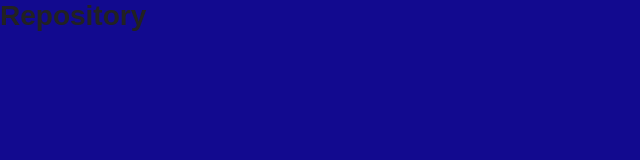
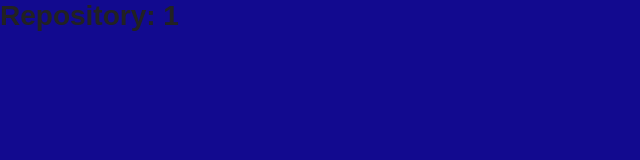
Before and after one commit to vilsonborges3/ReactJS, a React (Create React App) app: page /repository/1 in a window 1280 px wide. Shown: the top 160 px of the page, without its empty margins (0-640 px from the left). Built offline with nearby package versions, Linux system fonts and the light colour scheme.

Commit message:
going to repository page through routes

```diff
--- a/src/pages/Main/index.js
+++ b/src/pages/Main/index.js
@@ -1,4 +1,6 @@
 import React, { Component } from 'react';
+
+import { Link } from 'react-router-dom';
 
 import { FaGithubAlt, FaPlus, FaSpinner } from 'react-icons/fa';
 
@@ -84,7 +86,13 @@
                     {repositories.map((repository) => (
                         <li key={repository.name}>
                             <span>{repository.name}</span>
-                            <a href="">Detalhes</a>
+                            <Link
+                                to={`/repository/${encodeURIComponent(
+                                    repository.name
+                                )}`}
+                            >
+                                Detalhes
+                            </Link>
                         </li>
                     ))}
                 </List>
--- a/src/pages/Repository/index.js
+++ b/src/pages/Repository/index.js
@@ -1,7 +1,7 @@
 import React from 'react';
 
-function Repository() {
-    return <h1>Repository</h1>;
+function Repository({ match }) {
+    return <h1>Repository: {decodeURIComponent(match.params.repository)}</h1>;
 }
 
 export default Repository;
--- a/src/routes.js
+++ b/src/routes.js
@@ -9,7 +9,7 @@
         <BrowserRouter>
             <Switch>
                 <Route path="/" exact component={Main} />
-                <Route path="/repository" component={Repository} />
+                <Route path="/repository/:repository" component={Repository} />
             </Switch>
         </BrowserRouter>
     );
```
